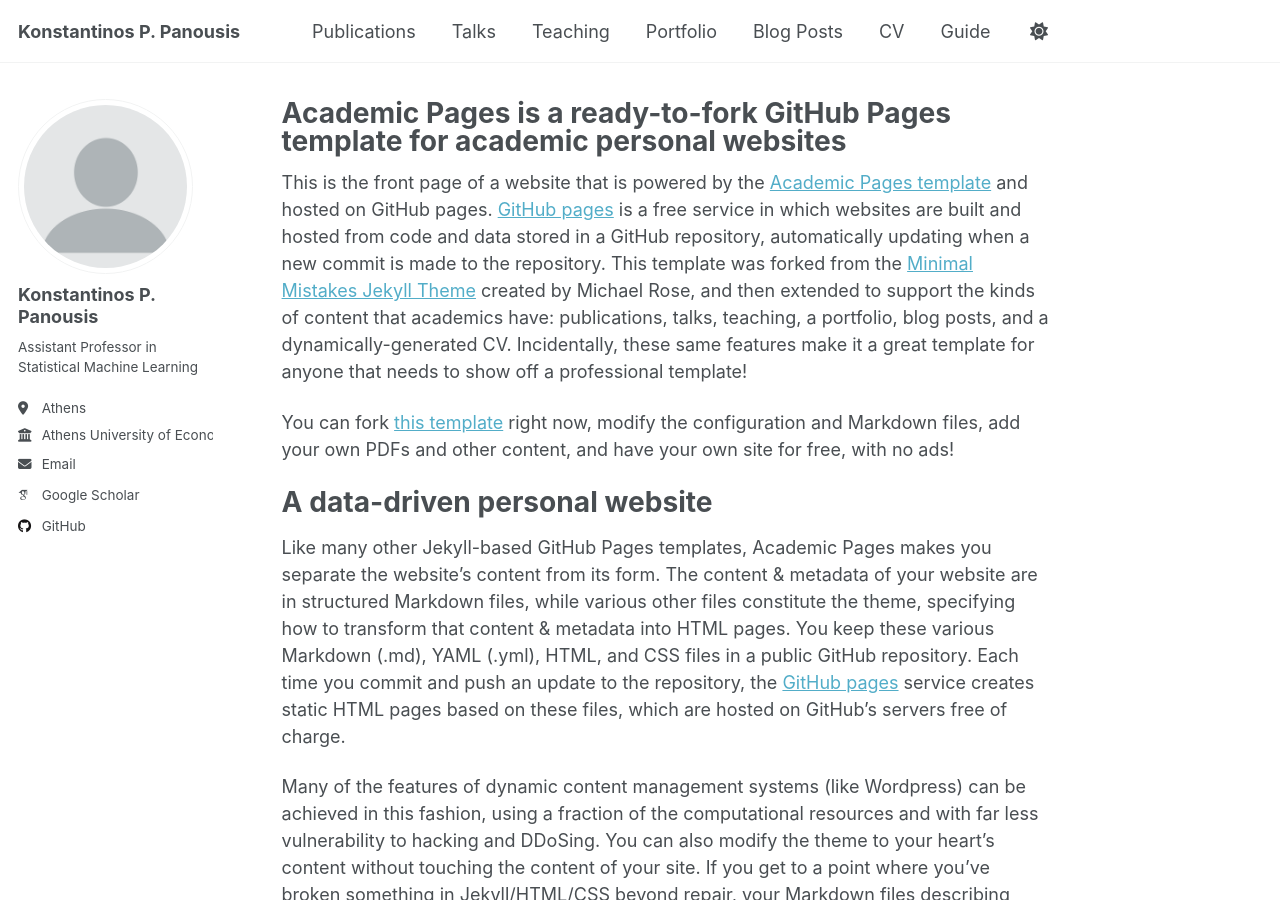
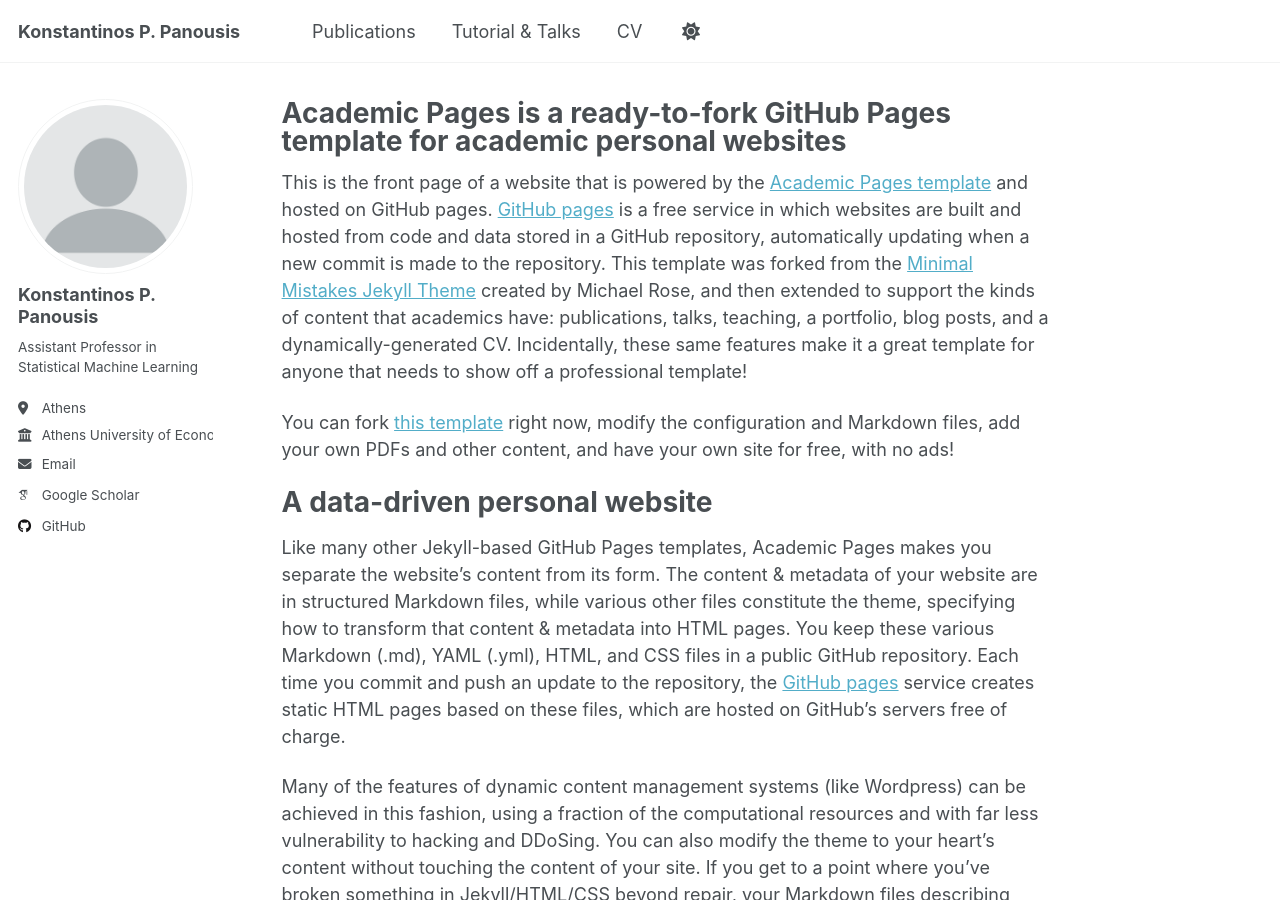
Before and after one commit to konpanousis/konpanousis.github.io, a Jekyll site: the page built from _pages/about.md, in a window 1280 px wide and 900 px high. Built offline with Jekyll 4.4.1, drawn with Linux system fonts in a browser that asks for light colours; some web fonts are replaced; a script that is not in the unit is left out; part of the change alters nothing that is shown.

Commit message:
Update navigation.yml

```diff
--- a/_data/navigation.yml
+++ b/_data/navigation.yml
@@ -11,17 +11,17 @@ main:
   - title: "Publications"
     url: /publications/
 
-  - title: "Talks"
+  - title: "Tutorial & Talks"
     url: /talks/
 
-  - title: "Teaching"
-    url: /teaching/
+  # - title: "Teaching"
+  #   url: /teaching/
 
-  - title: "Portfolio"
-    url: /portfolio/
+  # - title: "Portfolio"
+  #   url: /portfolio/
 
-  - title: "Blog Posts"
-    url: /year-archive/
+  #- title: "Service"
+  #  url: /services/
 
   - title: "CV"
     url: /cv/
@@ -29,5 +29,5 @@ main:
   # - title: "CV"
   #   url: /cv-json/
 
-  - title: "Guide"
-    url: /markdown/
+  # - title: "Guide"
+  #   url: /markdown/
```
